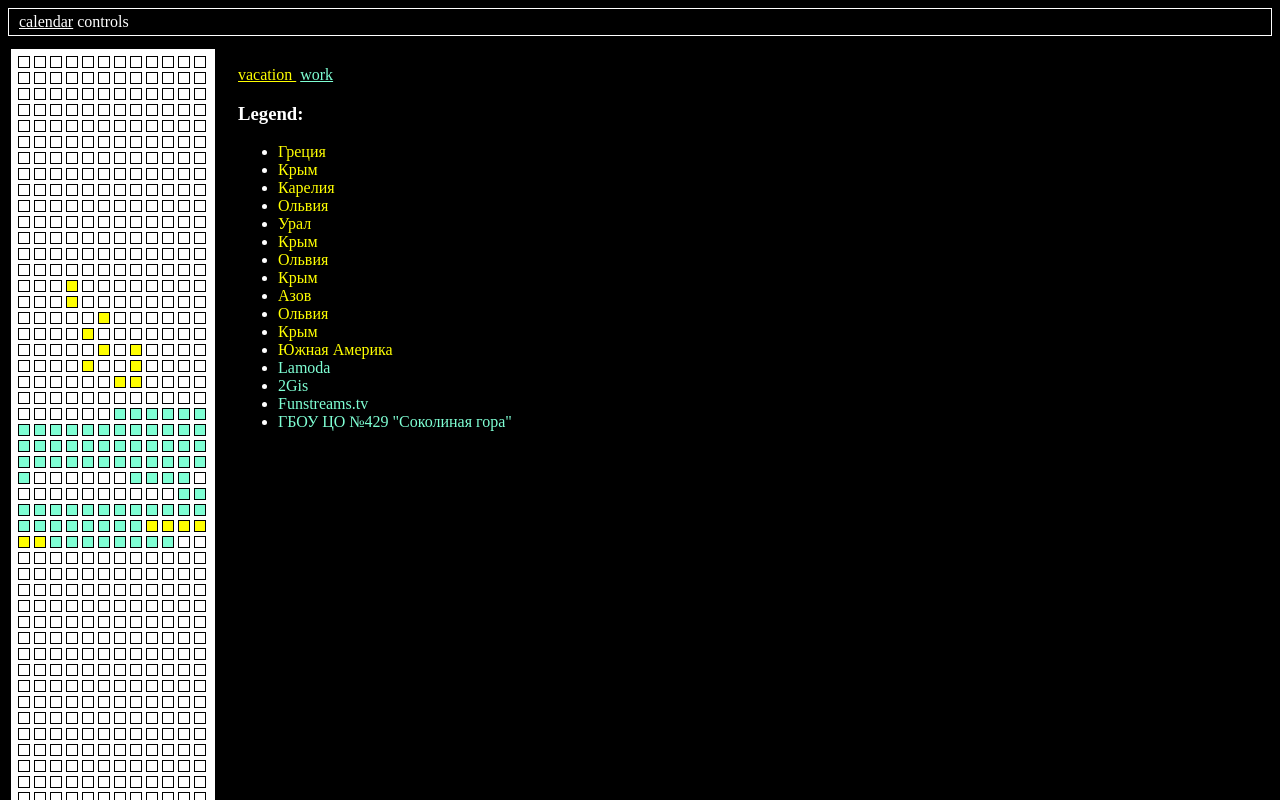
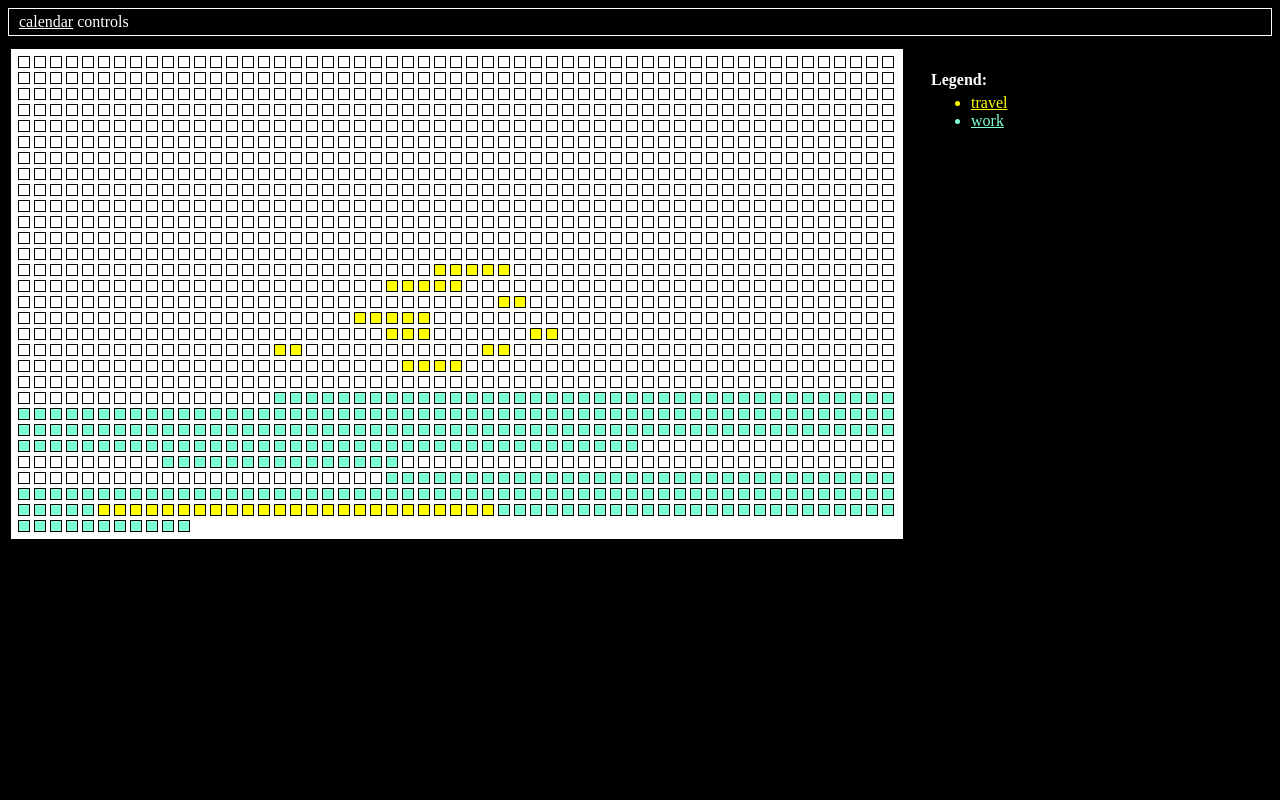
Before and after one commit to ca11ado/calendar, a Vue app: page / in a window 1280 px wide. Shown: the top 800 px of the page. Built offline with nearby package versions, Linux system fonts and the light colour scheme.

Commit message:
only tags in legend

```diff
--- a/src/App.vue
+++ b/src/App.vue
@@ -9,7 +9,11 @@
         :to="calendarTo"
         :step="calendarStep"
         color="white"
-        :class="{[$style.calendar]: true, [$style.month12InRow]: calendarStep === 'month'}"
+        :class="{
+          [$style.calendar]: true,
+          [$style.yearInMonthRow]: calendarStep === 'month',
+          [$style.yearInWeeksRow]: calendarStep === 'week',
+        }"
       />
 
       <x-legend />
@@ -59,7 +63,7 @@ export default {
 
     this.addEvents(
       dbEvents
-        .filter(event => event.tags.includes('vacation'))
+        .filter(event => event.tags.includes('travel'))
         .map(event =>
           Object.assign({}, event, {
             from: moment(event.from),
@@ -67,6 +71,7 @@ export default {
           }),
         ),
     );
+
     this.addEvents(
       dbEvents
         .filter(event => event.tags.includes('work'))
@@ -99,10 +104,14 @@ export default {
   }
 
   .calendar {
-    max-width: 70%;
+    max-width: 90%;
   }
 
-  .month12InRow {
+  .yearInMonthRow {
     width: 206px;
   }
+
+  .yearInWeeksRow {
+    width: 894px;
+  }
 </style>
--- a/src/components/x-legend/x-legend.vue
+++ b/src/components/x-legend/x-legend.vue
@@ -1,15 +1,14 @@
 <template>
   <div :class="$style.root">
-    <div :class="$style.tags">
-      <span
-        v-for="tag in tags"
-        :class="$style.tag"
-        :style="{ color: getColor(tag) }"
-      >
-        {{ tag }}
-      </span>
-    </div>
-    <h3>Legend:</h3>
+    <h4>Legend:</h4>
+      <ul>
+        <li
+          v-for="tag in tags"
+          :class="$style.tag"
+          :style="{ color: getColor(tag) }"
+        >{{ tag }}</li>
+      </ul>
+    <!--
     <ul>
     <li v-for="event in events">
       <span :style="{ color: getColor(event.tags[0]) }">
@@ -17,6 +16,7 @@
       </span>
     </li>
     </ul>
+    -->
   </div>
 </template>
 
@@ -50,6 +50,11 @@ export default {
     color: white;
   }
 
+  .root h4,
+  .root ul {
+    margin: 5px;
+  }
+
   .tags > .tag + .tag {
     margin-left: 4px;
   }
--- a/src/db.js
+++ b/src/db.js
@@ -1,11 +1,8 @@
 export const calendar = {
     from: '1989-03-25',
-    to: '2069-03-25',
-    /*
-    from: '2015-01-01',
-    to: '2016-12-01',
-    */
-    step: 'month',
+    // to: '2069-03-25',
+    to: '2020-01-01',
+    step: 'week',
 };
 
 export const events = [
@@ -41,82 +38,82 @@ export const events = [
     id: 5,
     from: '2003-06-01',
     to: '2003-06-30',
-    tags: ['vacation'],
+    tags: ['travel'],
     title: 'Греция',
     description: 'Поездка в Грецию с гимназией',
   }, {
     id: 6,
     from: '2004-06-01',
     to: '2004-06-30',
-    tags: ['vacation'],
+    tags: ['travel'],
     title: 'Крым',
     description: 'Поездка в Крым с А.В.',
   }, {
     id: 7,
     from: '2005-08-07',
     to: '2005-08-16',
-    tags: ['vacation'],
+    tags: ['travel'],
     title: 'Карелия',
     description: 'Поездка в Карелию с А.В.',
   }, {
     id: 8,
     from: '2006-07-01',
     to: '2006-07-30',
-    tags: ['vacation'],
+    tags: ['travel'],
     title: 'Ольвия',
     description: 'Первая поездка в Ольвию',
   }, {
     id: 9,
     from: '2007-08-01',
     to: '2007-08-14',
-    tags: ['vacation'],
+    tags: ['travel'],
     title: 'Урал',
     description: 'Сплав по Чусовой',
   }, {
     id: 10,
     from: '2007-10-01',
     to: '2007-10-14',
-    tags: ['vacation'],
+    tags: ['travel'],
     title: 'Крым',
     description: 'Осенний Крым со школой',
   }, {
     id: 11,
     from: '2008-07-01',
     to: '2008-07-07',
-    tags: ['vacation'],
+    tags: ['travel'],
     title: 'Ольвия',
   }, {
     id: 12,
     from: '2008-10-01',
     to: '2008-10-07',
-    tags: ['vacation'],
+    tags: ['travel'],
     title: 'Крым',
     description: 'Осенний Крым со школой',
   }, {
     id: 13,
     from: '2009-09-20',
     to: '2009-09-27',
-    tags: ['vacation'],
+    tags: ['travel'],
     title: 'Азов',
     description: 'Азов после Ольвии',
   }, {
     id: 14,
     from: '2009-09-13',
     to: '2009-09-20',
-    tags: ['vacation'],
+    tags: ['travel'],
     title: 'Ольвия',
   }, {
     id: 15,
     from: '2009-10-01',
     to: '2009-10-07',
-    tags: ['vacation'],
+    tags: ['travel'],
     title: 'Крым',
     description: 'Осенний Крым со школой',
   }, {
     id: 16,
     from: '2018-11-01',
     to: '2019-04-20',
-    tags: ['vacation'],
+    tags: ['travel'],
     title: 'Южная Америка',
     description: 'Полугодовая поездка по ЮА',
   },
```
